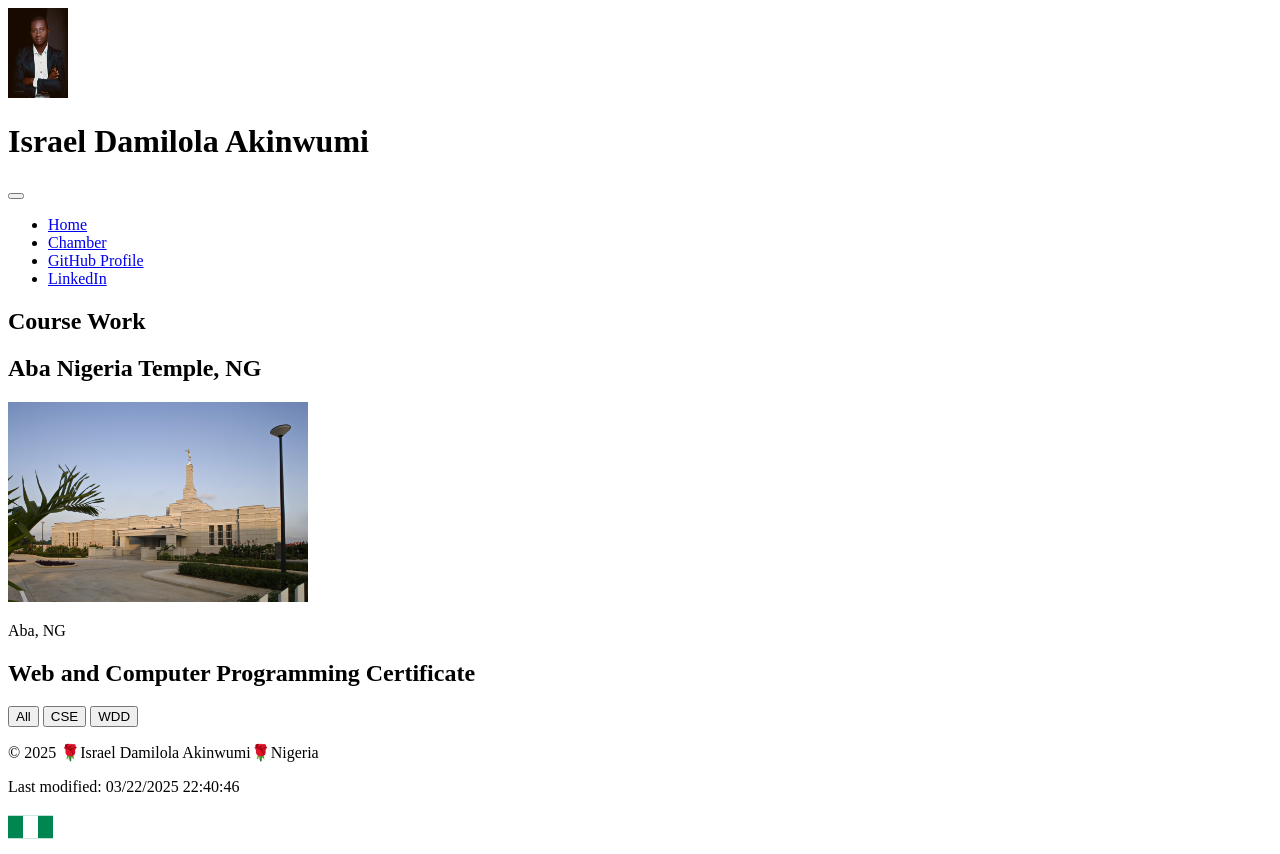
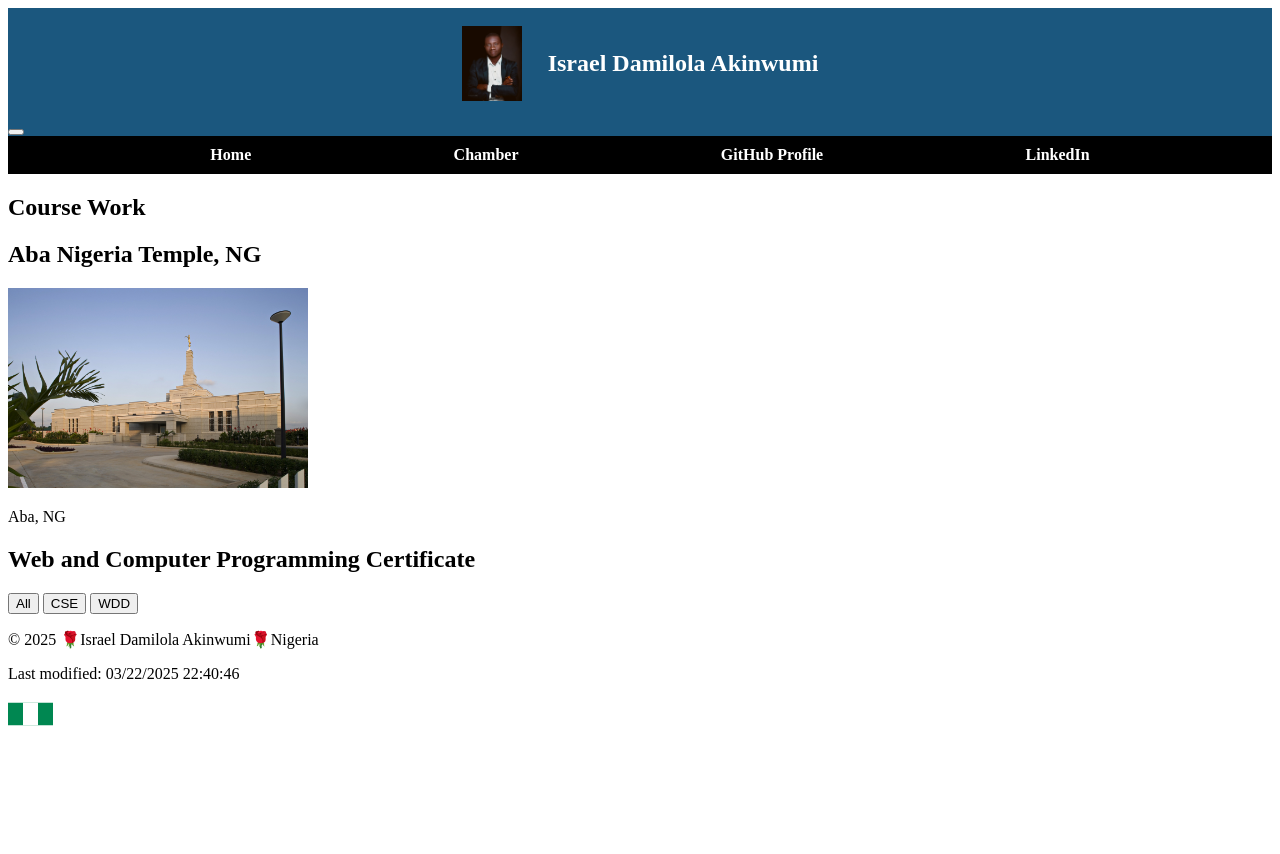
Before and after one commit to akinwumidi/wdd231, a plain HTML site: page index.html in a window 1280 px wide. After the commit the page ends 800 px from the top, so only its background shows below. Drawn offline with Linux system fonts and the light colour scheme.

Commit message:
update header ui

```diff
--- a/styles/index.css
+++ b/styles/index.css
@@ -5,3 +5,62 @@
     --hover-color: #76b3f0;
     --transition: background-color 0.3s ease-in-out;
 }
+header {
+    background-color: var(--primary-color);
+    color: var(--text-color);
+    margin-bottom: 20px;
+}
+
+.container {
+    display: grid;
+    grid-template-rows: auto 1fr;
+}
+
+.logo {
+    display: flex;
+    align-items: center;
+    justify-content: center;
+    padding: 10px 0;
+}
+
+.logo img {
+    aspect-ratio: 3/2;
+    object-fit:contain;
+    margin-right: 10px;
+}
+
+.logo h1 {
+    margin: 0;
+    font-size: 24px;
+    padding-left: 1rem;
+}
+
+nav {
+    position: relative;
+}
+
+.nav-links {
+    display: flex;
+    background-color: black;
+    justify-content: space-evenly;
+    align-items: center;
+    list-style-type: none;
+    margin: 0;
+    padding: 10px 0;
+}
+
+.nav-links li {
+    margin-left: 20px;
+}
+
+.nav-links a {
+    text-decoration: none;
+    color: var(--text-color);
+    font-weight: bold;
+    transition: color 0.3s ease;
+}
+
+.nav-links a:hover {
+    color: var(--hover-color);
+    transition: var(--transition);
+}
```
